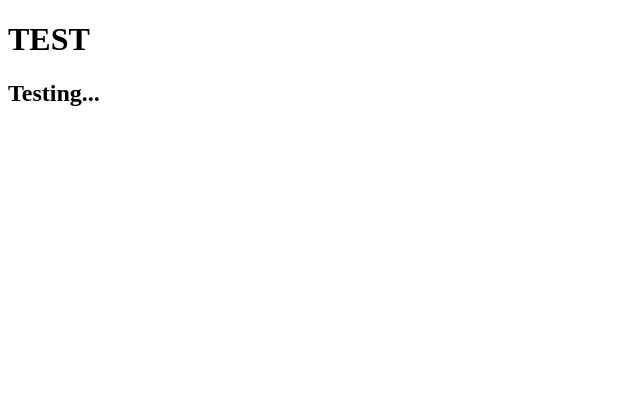
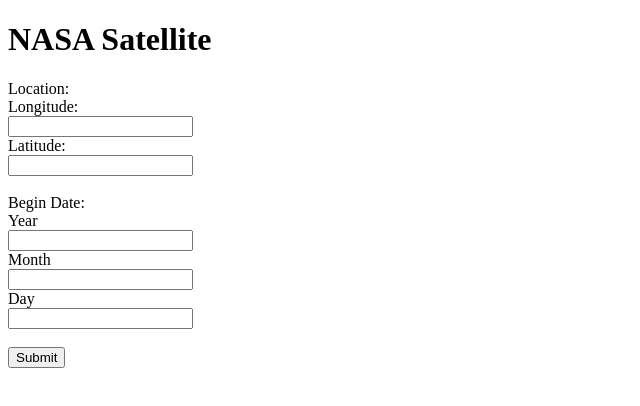
Before and after one commit to amanmibra/NASA-Landsat8, a plain HTML site: page src/index.html in a window 1280 px wide. Shown: the whole page, without its empty margins (0-640 px from the left). Drawn offline with nearby package versions, Linux system fonts and the light colour scheme; no server answers.

Commit message:
Added user input

```diff
--- a/src/index.html
+++ b/src/index.html
@@ -9,8 +9,18 @@
 </head>
 <body>
 
-  <h1>TEST</h1>
-  <h2 id="test"></h2>
+  <h1>NASA Satellite</h1>
+  <div class = "user-input">
+    Location: <br>
+    Longitude: <br> <input type = "text" id = "lon"> <br>
+    Latitude: <br> <input type = "text" id = "lat"> <br> <br>
+    Begin Date: <br>
+    Year <br> <input type = "text" id = "year"> <br>
+    Month <br> <input type = "text" id = "month"> <br>
+    Day <br> <input type = "text" id = "day"> <br> <br>
+
+    <input type = "submit" id = "submit">
+  </div>
 
 </body>
 </html>
--- a/src/main.js
+++ b/src/main.js
@@ -1,11 +1,14 @@
 $(document).ready(function(){
+  $('#submit').click(function(){
     $('#test').html("Testing...");
     var key = "eoZA48hLZRnyiw9VJEl8o2Wg0UiyTICMTfKvahc0";
-  var lon = '-112.097796'; var lat = '36.098592';
-  var begin = formatDate(new Date("2015/05/22"));
+    var lon = $('#lon').val();
+    var lat = $('#lat').val();
+    var begin = formatDate();
     var urlAddons = "lon=" + lon + "&lat=" + lat + "&begin=" + begin + "&api_key=DEMO_KEY";
 
     var url = "https://api.nasa.gov/planetary/earth/assets?" + urlAddons;
+    console.log(url);
     $.ajax({
       url: url,
       api_key: key,
@@ -16,12 +19,16 @@
         console.log('incoming data: ', data);
       }
     });
+  })
+
+
+
+  function formatDate(){
+    var year = $('#year').val()
+    var month = $('#month').val();
+    var day = $('#day').val();
+
+    return year + '-' + month + '-' + day
+  }
+
 });
-
-function formatDate(date){
-  var year = date.getFullYear();
-  var month = date.getMonth() + 1;
-  var day = date.getDate();
-
-  return year + "-" + month + "-" + day;
-}
```
Lines whose indentation alone changed are shown as unchanged.
